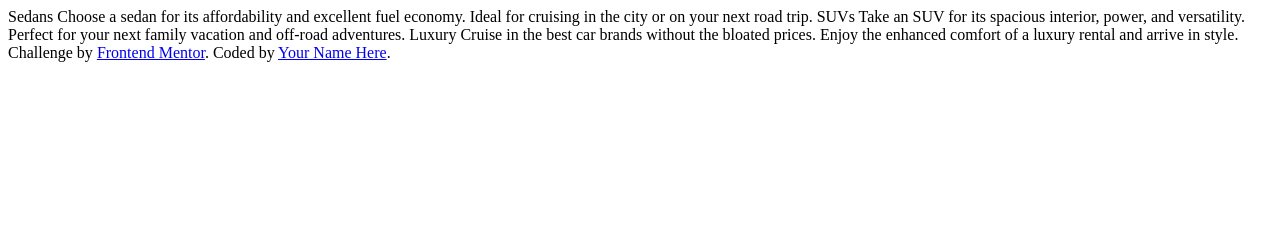
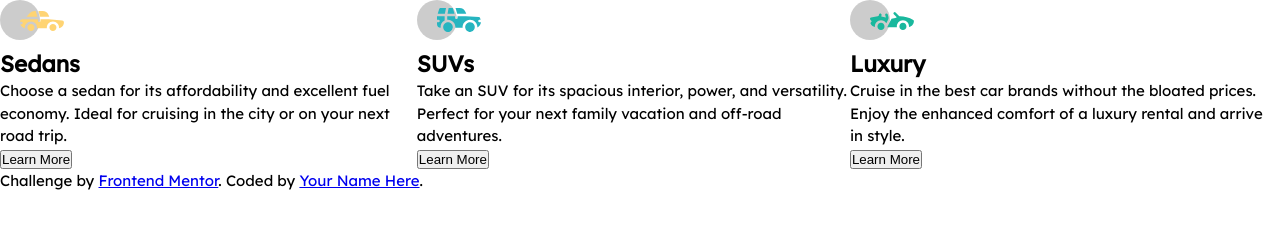
Before and after one commit to eriveltondasilva/3-column-preview-card-component-main, a plain HTML site: page index.html in a window 1280 px wide. Drawn offline with nearby package versions, Linux system fonts and the light colour scheme; files that its build step writes are made by us from their sources.

Commit message:
estruturas html e scss

```diff
--- a/index.html
+++ b/index.html
@@ -4,33 +4,80 @@
 <head>
     <meta charset="UTF-8">
     <meta name="viewport" content="width=device-width, initial-scale=1.0">
+    <meta name="author" content="Erivelton Silva">
     <!-- displays site properly based on user's device -->
 
     <link rel="icon" type="image/png" sizes="32x32" href="./dist/img/favicon-32x32.png">
-
     <title>Frontend Mentor | 3-column preview card component</title>
 
+    <!-- css -->
     <link rel="stylesheet" href="./dist/css/main.min.css">
 </head>
 
 <body>
 
-    Sedans
+    <main>
+
+        <section class="card card--primary">
+
+            <div class="card__icon">
+                <img src="./dist/img/icon-sedans.svg" alt="sedans car" />
+            </div>
+
+            <h2 class="card__title">Sedans</h2>
+
+            <p>
                 Choose a sedan for its affordability and excellent fuel economy. Ideal for cruising in the city
                 or on your next road trip.
+            </p>
 
-    SUVs
+            <button class="button button--primary">Learn More</button>
+
+        </section>
+
+
+        <section class="card card--secondary">
+
+            <div class="card__icon">
+                <img src="./dist/img/icon-suvs.svg" alt="suvs car" />
+            </div>
+
+            <h2 class="card__title">SUVs</h2>
+
+            <p>
                 Take an SUV for its spacious interior, power, and versatility. Perfect for your next family vacation
                 and off-road adventures.
+            </p>
 
-    Luxury
+            <button class="button button--secondary">Learn More</button>
+
+        </section>
+
+
+        <section class="card card--tertiary">
+
+            <div class="card__icon">
+                <img src="./dist/img/icon-luxury.svg" alt="luxury car" />
+            </div>
+
+            <h2 class="card__title">Luxury</h2>
+
+            <p>
                 Cruise in the best car brands without the bloated prices. Enjoy the enhanced comfort of a luxury
                 rental and arrive in style.
+            </p>
 
-    <div class="attribution">
+            <button class="button button--tertiary">Learn More</button>
+
+        </section>
+
+    </main>
+
+    <footer class="attribution">
         Challenge by <a href="https://www.frontendmentor.io?ref=challenge" target="_blank">Frontend Mentor</a>.
         Coded by <a href="#">Your Name Here</a>.
-    </div>
+    </footer>
+
 </body>
 
 </html>
--- a/src/main.scss
+++ b/src/main.scss
@@ -0,0 +1,42 @@
+@charset 'utf-8';
+
+// #imports de fonts
+@import url("https://fonts.googleapis.com/css2?family=Lexend+Deca&display=swap");
+@import url("https://fonts.googleapis.com/css2?family=Big+Shoulders+Display:wght@700&display=swap");
+
+// #variables
+// fonts
+$font-bigShouldersDisplay: "Big Shoulders Display", cursive;
+$font-lexendDeca: "Lexend Deca", sans-serif;
+
+// color
+$color-primary: hsl(31, 77%, 52%);
+$color-secondary: hsl(184, 100%, 22%);
+$color-tertiary: hsl(179, 100%, 13%);
+
+$color-paragraph: hsla(0, 0%, 100%, 0.75);
+$color-text: hsl(0, 0%, 95%);
+
+// #base
+* {
+    box-sizing: border-box;
+    margin: 0;
+    padding: 0;
+}
+
+html {
+    font-size: 15px;
+    font-family: $font-lexendDeca;
+    font-weight: 400;
+    line-height: 1.5;
+}
+
+// #layout
+main {
+    display: flex;
+
+}
+
+// #components
+
+// #theme
```
Also changed, not shown: dist/css/main.css (added), dist/css/main.min.css (added). Lines whose indentation alone changed are shown as unchanged.
